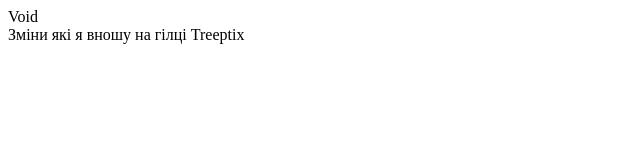
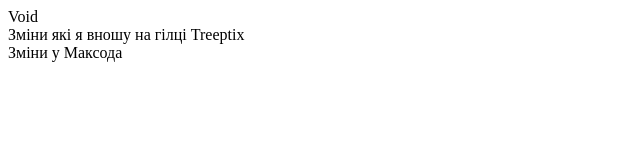
Before and after one commit to Maksod13/Git-example, a plain HTML site: page index.html in a window 1280 px wide. Shown: the whole page, without its empty margins (0-640 px from the left). Drawn offline with Linux system fonts and the light colour scheme.

Commit message:
Change maksod file

```diff
--- a/index.html
+++ b/index.html
@@ -26,5 +26,8 @@
     <div>
         Зміни які я вношу на гілці Treeptix
     </div>
+    <div>
+      Зміни у Максода
+    </div>
   </body>
 </html>
```
